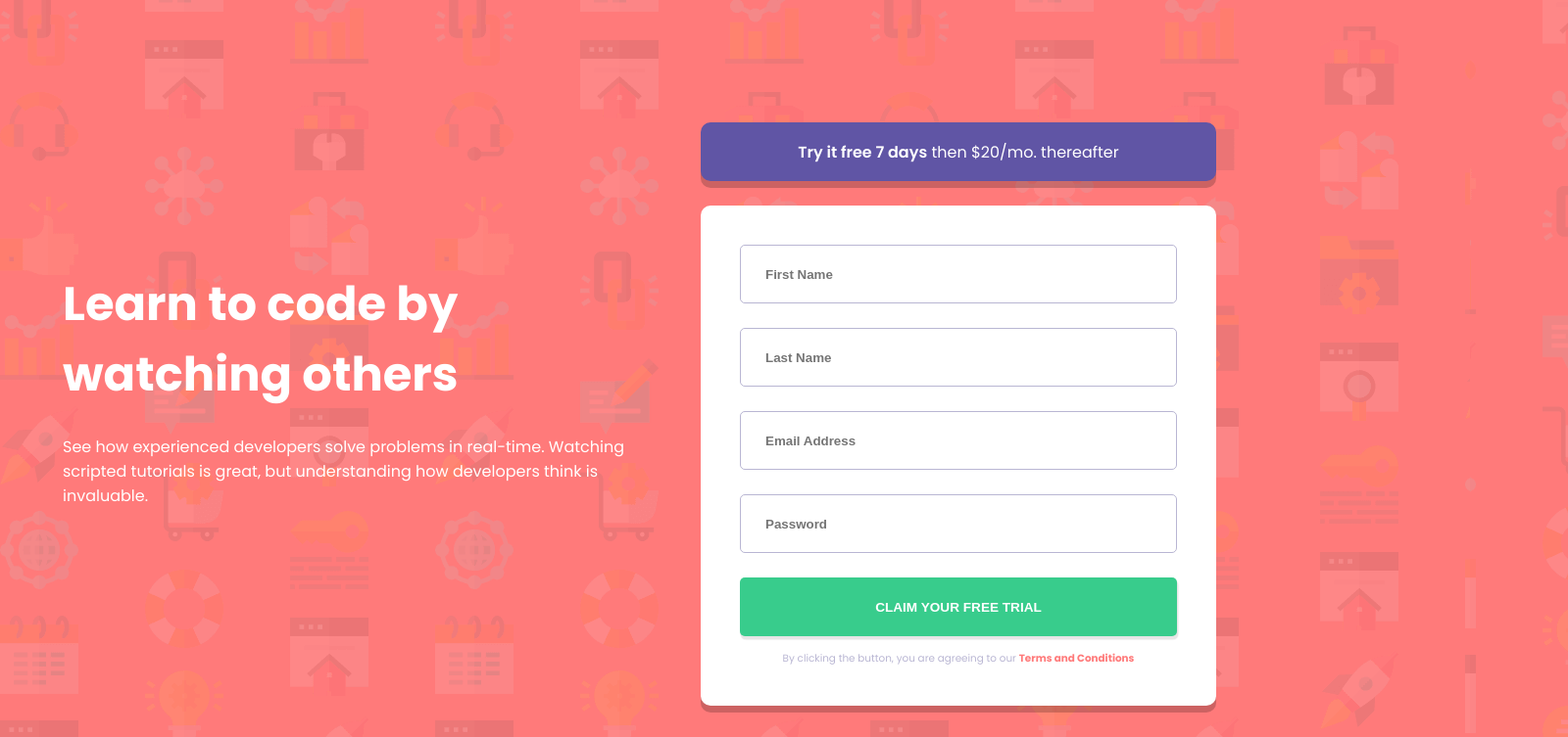
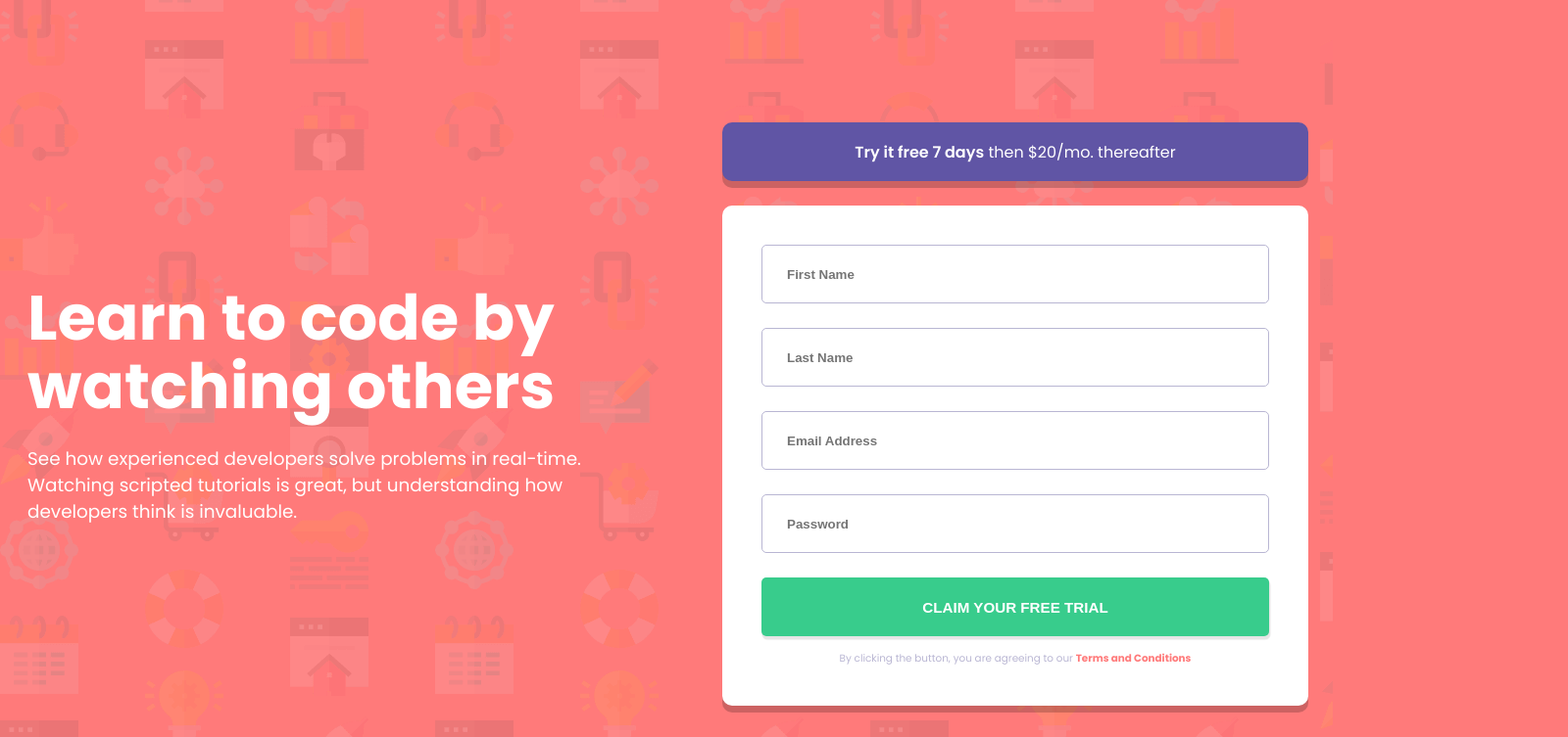
Before and after one commit to diegolopezl/intro-component-with-signup-form, a plain HTML site: page index.html in a window 1280 px wide. Shown: the top 753 px of the page at 98% size, 1600 px wide, since content can reach past the window. Drawn offline with Linux system fonts and the light colour scheme.

Commit message:
Update style

```diff
--- a/style.css
+++ b/style.css
@@ -67,6 +67,9 @@ input,
 
 .main-container {
   width: 375px;
+  align-items: center;
+  margin-left: auto;
+  margin-right: auto;
 }
 
 .text-section {
@@ -129,7 +132,7 @@ input,
   color: white;
   margin-bottom: 15px;
   font-weight: 600;
-  font-size: 0.85rem;
+  font-size: 0.95rem;
 }
 
 .signup-form button:hover {
@@ -152,7 +155,7 @@ input,
 
 /*BREAKPOINT STYLING*/
 
-@media (min-width: 992px) {
+@media (min-width: 1200px) {
   body {
     background-image: url("./images/bg-intro-desktop.png");
     overflow-x: hidden;
@@ -163,23 +166,27 @@ input,
     overflow: hidden;
     margin: 125px auto;
     flex-direction: row;
-    justify-content: center;
-    width: 1920px;
+    width: 1440px;
   }
 
   .text-section {
     text-align: left;
-    margin: 150px 50px 150px 50px;
-    flex-basis: 30%;
+    margin: 100px auto 200px auto;
+    flex-basis: 40%;
   }
 
   .text-section h1 {
     padding: 0;
-    font-size: 3rem;
+    font-size: 4rem;
+    line-height: 70px;
+  }
+
+  .text-section p {
+    font-size: 1.15rem;
   }
 
   .signup-section {
-    flex-basis: 30%;
+    flex-basis: 45%;
   }
 
   .signup-form {
```
